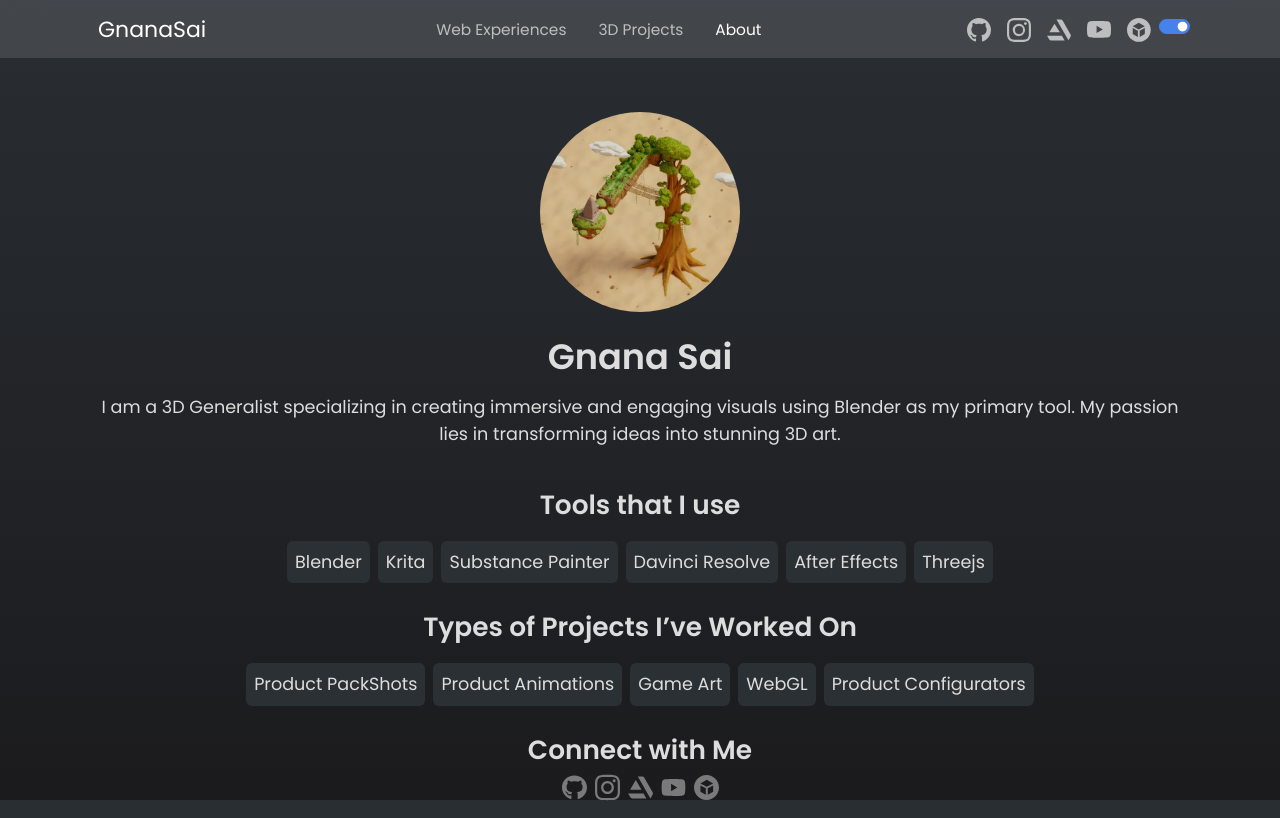
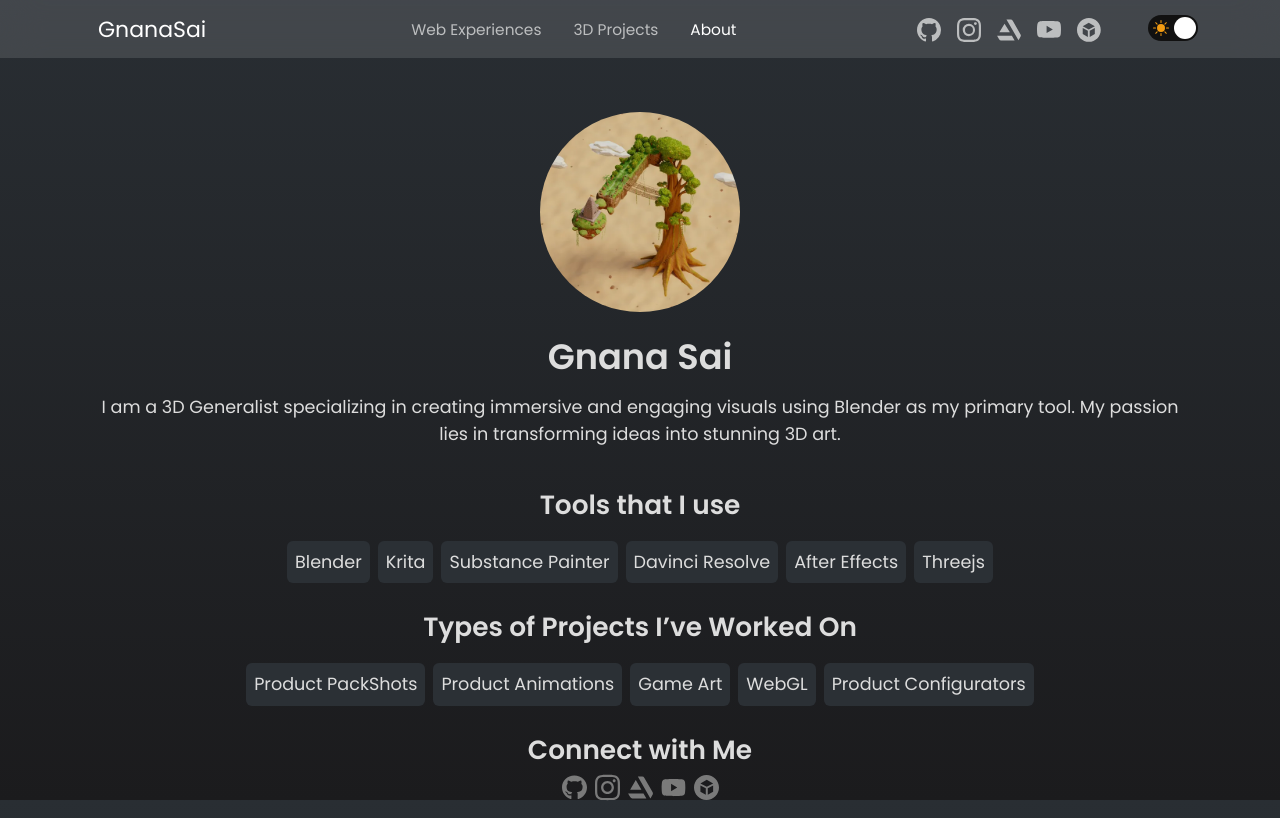
Before and after one commit to gnansai/gnansai.github.io, an Astro site: page /about in a window 1280 px wide. Built offline with nearby package versions, Linux system fonts and the light colour scheme; Astro itself is replaced by a stand-in of ours.

Commit message:
Update Navigation.astro

```diff
--- a/src/components/Navigation.astro
+++ b/src/components/Navigation.astro
@@ -62,8 +62,34 @@ import Logo from "../../public/icons/Threejs_Icon.svg";
       </ul>
 
       <div class="form-check form-switch">
-        <input class="form-check-input" type="checkbox" id="darkModeSwitch" />
-        <label class="form-check-label" for="darkModeSwitch"></label>
+        <input class="checkbox" type="checkbox" id="darkModeSwitch" />
+        <label class="checkbox-label" for="darkModeSwitch">
+          <svg
+            xmlns="http://www.w3.org/2000/svg"
+            width="16"
+            height="16"
+            fill="#f39c12"
+            class="bi bi-sun-fill"
+            viewBox="0 0 16 16"
+          >
+            <path
+              d="M8 12a4 4 0 1 0 0-8 4 4 0 0 0 0 8M8 0a.5.5 0 0 1 .5.5v2a.5.5 0 0 1-1 0v-2A.5.5 0 0 1 8 0m0 13a.5.5 0 0 1 .5.5v2a.5.5 0 0 1-1 0v-2A.5.5 0 0 1 8 13m8-5a.5.5 0 0 1-.5.5h-2a.5.5 0 0 1 0-1h2a.5.5 0 0 1 .5.5M3 8a.5.5 0 0 1-.5.5h-2a.5.5 0 0 1 0-1h2A.5.5 0 0 1 3 8m10.657-5.657a.5.5 0 0 1 0 .707l-1.414 1.415a.5.5 0 1 1-.707-.708l1.414-1.414a.5.5 0 0 1 .707 0m-9.193 9.193a.5.5 0 0 1 0 .707L3.05 13.657a.5.5 0 0 1-.707-.707l1.414-1.414a.5.5 0 0 1 .707 0m9.193 2.121a.5.5 0 0 1-.707 0l-1.414-1.414a.5.5 0 0 1 .707-.707l1.414 1.414a.5.5 0 0 1 0 .707M4.464 4.465a.5.5 0 0 1-.707 0L2.343 3.05a.5.5 0 1 1 .707-.707l1.414 1.414a.5.5 0 0 1 0 .708"
+            ></path>
+          </svg>
+          <svg
+            xmlns="http://www.w3.org/2000/svg"
+            width="16"
+            height="16"
+            fill="#aaaaaa"
+            class="bi bi-moon-fill"
+            viewBox="0 0 16 16"
+          >
+            <path
+              d="M6 .278a.77.77 0 0 1 .08.858 7.2 7.2 0 0 0-.878 3.46c0 4.021 3.278 7.277 7.318 7.277q.792-.001 1.533-.16a.79.79 0 0 1 .81.316.73.73 0 0 1-.031.893A8.35 8.35 0 0 1 8.344 16C3.734 16 0 12.286 0 7.71 0 4.266 2.114 1.312 5.124.06A.75.75 0 0 1 6 .278"
+            ></path>
+          </svg>
+          <span class="ball"></span>
+        </label>
       </div>
     </div>
   </div>
@@ -84,6 +110,39 @@ import Logo from "../../public/icons/Threejs_Icon.svg";
 
   .btn {
     margin-right: 8px;
+  }
+
+  .checkbox {
+    opacity: 0;
+    position: absolute;
+  }
+
+  .checkbox-label {
+    background-color: #111;
+    width: 50px;
+    height: 26px;
+    border-radius: 50px;
+    position: relative;
+    padding: 5px;
+    cursor: pointer;
+    display: flex;
+    justify-content: space-between;
+    align-items: center;
+  }
+
+  .checkbox-label .ball {
+    background-color: #fff;
+    width: 22px;
+    height: 22px;
+    position: absolute;
+    left: 2px;
+    top: 2px;
+    border-radius: 50%;
+    transition: transform 0.2s linear;
+  }
+
+  .checkbox:checked + .checkbox-label .ball {
+    transform: translateX(24px);
   }
 </style>
 
@@ -123,7 +182,6 @@ import Logo from "../../public/icons/Threejs_Icon.svg";
         localStorage.setItem("bsTheme", "light");
       }
     });
-
   });
 </script>
 
```
